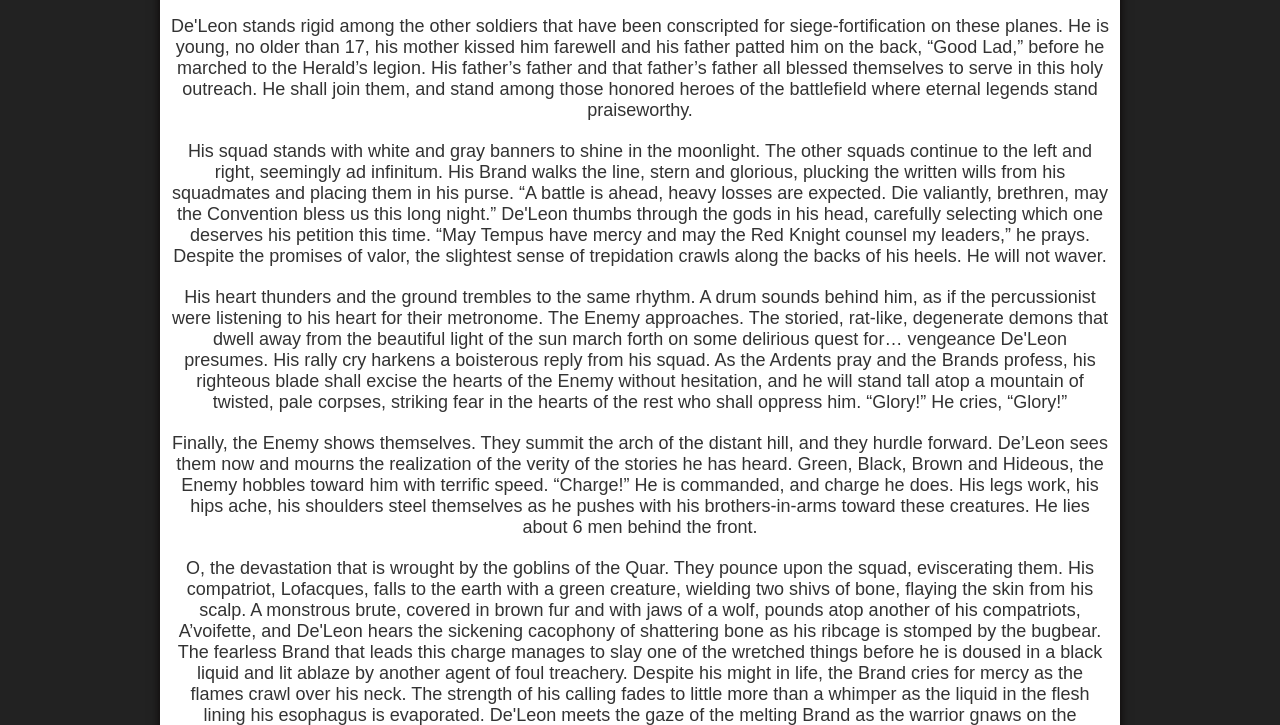
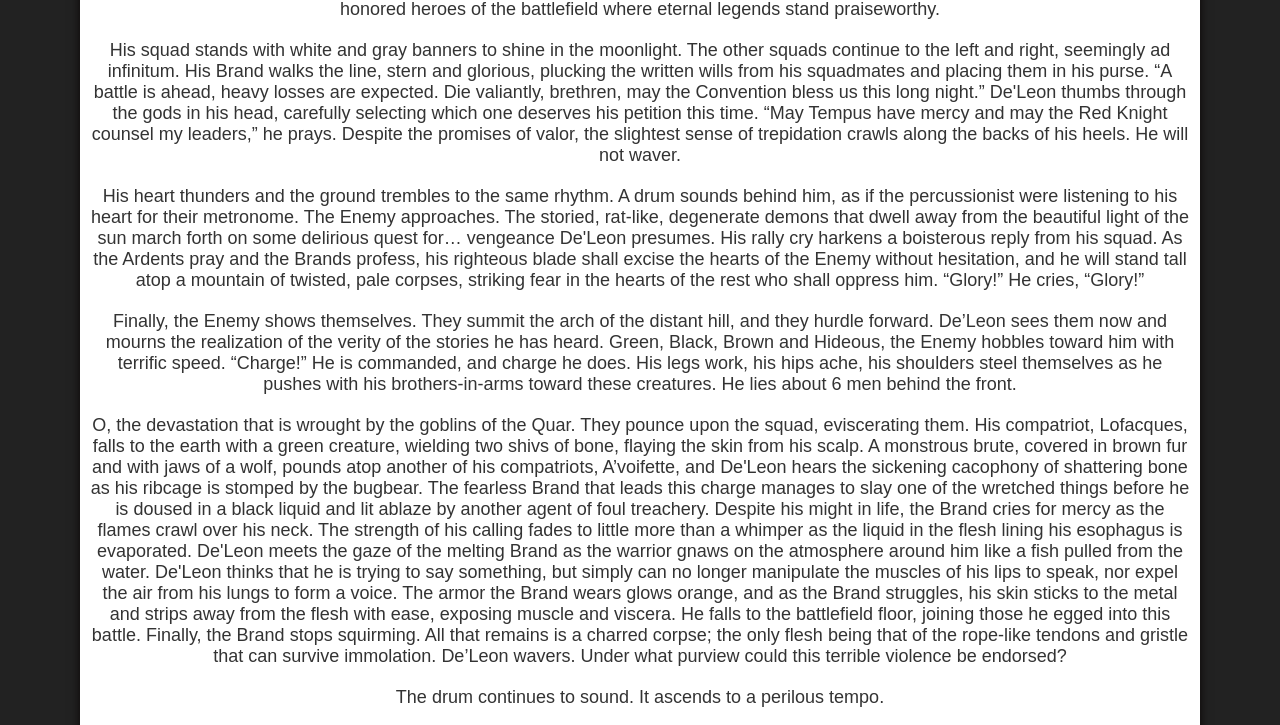
Before and after one commit to jrswift714/To-you-From-me, a plain HTML site: page index.html in a window 1280 px wide. Shown: the part 234-959 px from the top of the page. Drawn offline with Linux system fonts and the light colour scheme.

Commit message:
Update style.css

```diff
--- a/style.css
+++ b/style.css
@@ -3,8 +3,7 @@ body {
   background-color: #222222;
   justify-content: center;
   align-items: center;
-  height: 20vh;
-  margin: 20vh;
+  margin: 10vh;
 }
 
 .container {
```
